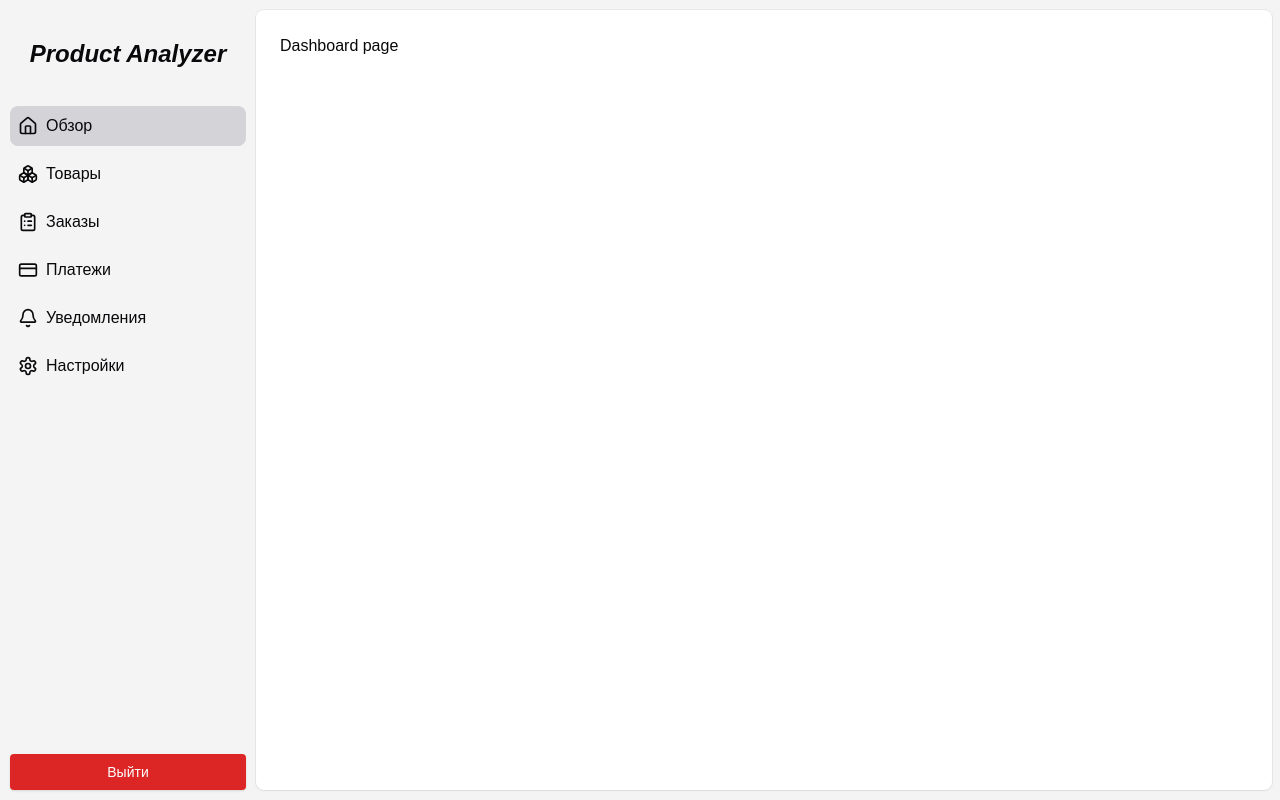
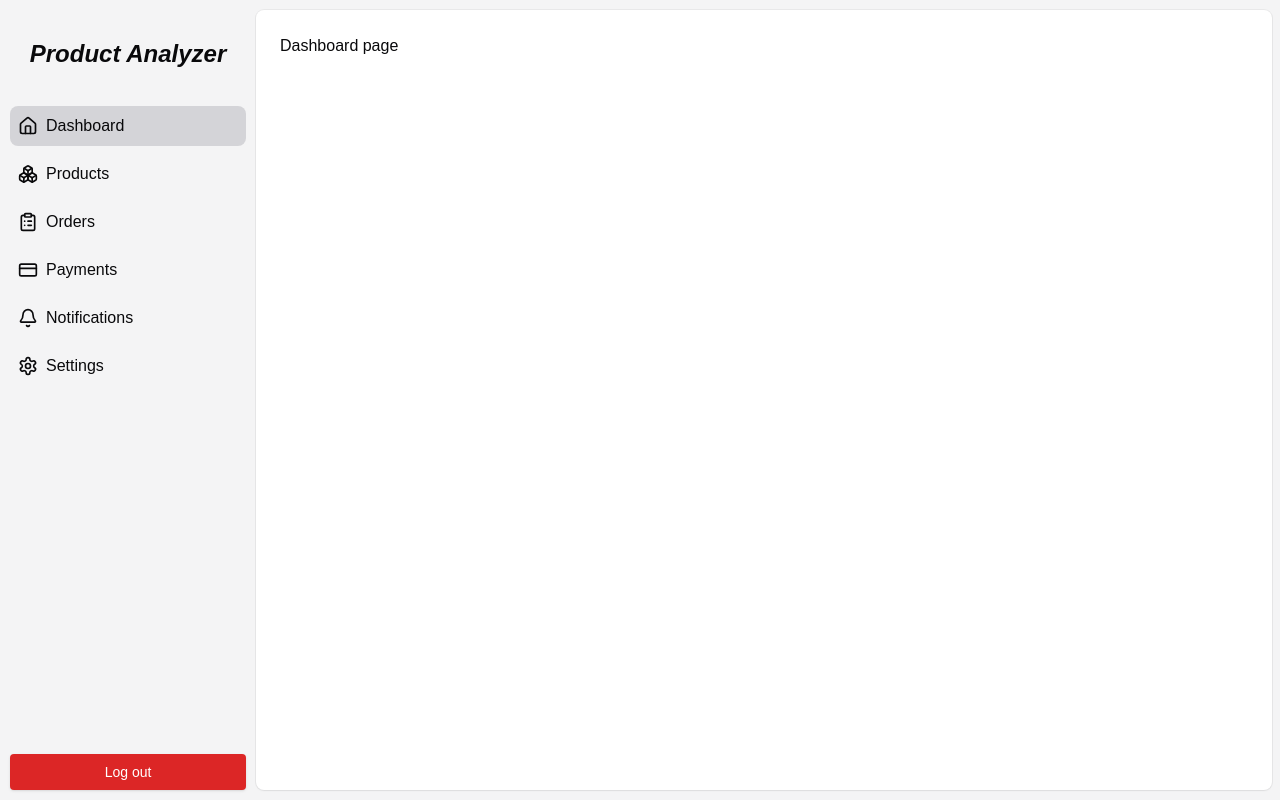
Before and after one commit to N1k1ta-white/ProductAnalyzer, a React (Vite) app in the folder frontend/: page / in a window 1280 px wide. Built offline with nearby package versions, Linux system fonts and the light colour scheme; sample sign-in values are in the browser's storage.

Commit message:
minor language update

```diff
--- a/frontend/src/components/Sidebar.tsx
+++ b/frontend/src/components/Sidebar.tsx
@@ -8,12 +8,12 @@ import {updateUser} from "@/store/authSlice.ts";
 export function Sidebar() {
     const navigate = useNavigate()
     const links = [
-        { path: "/", label: "Обзор", icon: <Home className="size-5" /> }, // Обзор
-        { path: "/products", label: "Товары", icon: <Boxes className="size-5" /> }, // Товары
-        { path: "/orders", label: "Заказы", icon: <ClipboardList className="size-5" /> }, // Заказы (список)
-        { path: "/payments", label: "Платежи", icon: <CreditCard className="size-5" /> },
-        { path: "/notifications", label: "Уведомления", icon: <Bell className="size-5" /> },
-        { path: "/settings", label: "Настройки", icon: <Settings className="size-5" /> }, // Настройки
+        { path: "/", label: "Dashboard", icon: <Home className="size-5" /> }, // Обзор
+        { path: "/products", label: "Products", icon: <Boxes className="size-5" /> }, // Товары
+        { path: "/orders", label: "Orders", icon: <ClipboardList className="size-5" /> }, // Заказы (список)
+        { path: "/payments", label: "Payments", icon: <CreditCard className="size-5" /> },
+        { path: "/notifications", label: "Notifications", icon: <Bell className="size-5" /> },
+        { path: "/settings", label: "Settings", icon: <Settings className="size-5" /> }, // Настройки
     ];
 
     const handleLogout = () => {
@@ -41,7 +41,7 @@ export function Sidebar() {
                     </NavLink>
                 </div>
             ))}
-            <Button onClick={handleLogout} className="w-full bg-red-600 text-white p-2 rounded mt-auto">Выйти</Button>
+            <Button onClick={handleLogout} className="w-full bg-red-600 text-white p-2 rounded mt-auto">Log out</Button>
         </div>
     )
 }
```
